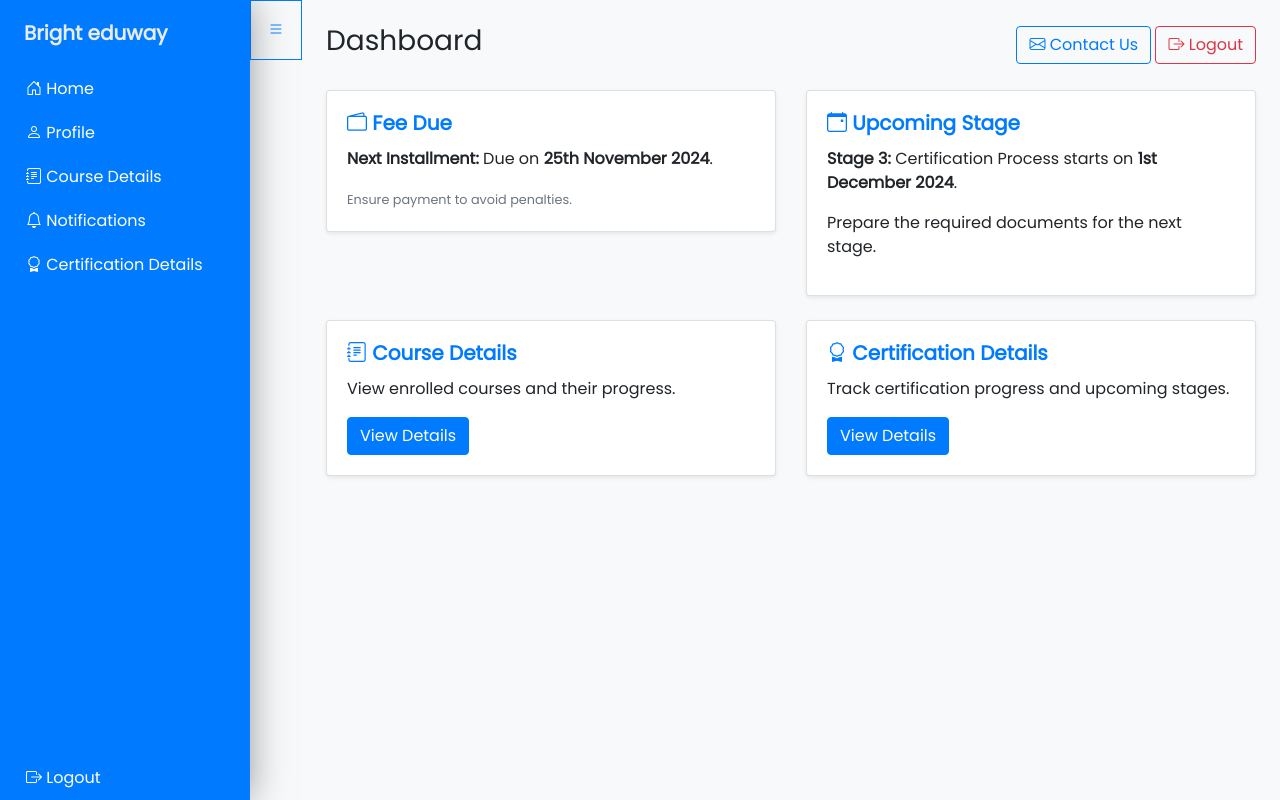
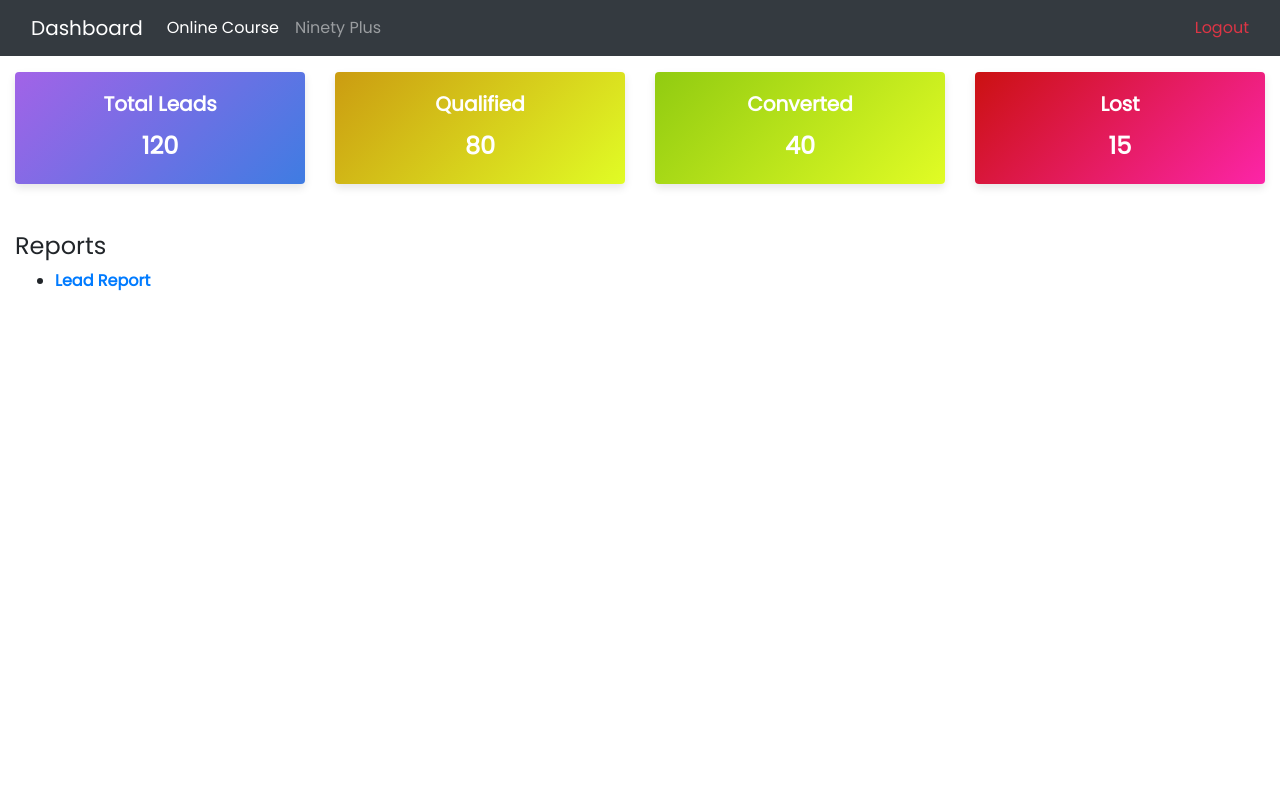
Before and after one commit to cmubeenali/ecms-admin-portal, a Python web app: template ecms_admin_portal/templates/dashboard.html in a window 1280 px wide. Run offline with Jinja, Linux system fonts and the light colour scheme; the template is opened without the code that fills it, so the values that code supplies are empty.

Commit message:
1) App : changed architecture to run for admin portal rather than applicant portal 2) Dashboard : started working on UI.

```diff
--- /dev/null
+++ b/ecms_admin_portal/public/css/dashboard.css
@@ -0,0 +1,49 @@
+@font-face {
+    font-family: 'Poppins';
+    src: url('../font/Poppins/Poppins-Regular.ttf') format('truetype');
+    font-weight: normal;
+    font-style: normal;
+}
+
+body {
+    font-family: 'Poppins', Arial, sans-serif;
+}
+
+.container{
+    max-width: 1280px !important;
+}
+
+.logout-link {
+    color: #dc3545;
+    text-decoration: none;
+}
+.logout-link:hover {
+    text-decoration: underline;
+}
+
+.card {
+    box-shadow: 0 4px 8px rgba(0, 0, 0, 0.1);
+    border: none;
+    color: white;
+}
+
+.card-title {
+    font-size: 1.25rem;
+    font-weight: bold;
+}
+
+.card-text {
+    font-size: 1.5rem;
+    font-weight: bold;
+}
+
+.shortcut-link {
+    text-decoration: none;
+    font-weight: bold;
+    color: #007bff;
+}
+
+.shortcut-link:hover {
+    color: #0056b3;
+    text-decoration: underline;
+}
--- a/ecms_admin_portal/public/css/portal.css
+++ /dev/null
@@ -1,206 +0,0 @@
-/* Default Portal CSS */
-body {
-  font-family: Arial, sans-serif;
-  background-color: #f8f9fa;
-  margin: 0;
-}
-
-/* Sidebar */
-.sidebar {
-  height: 100vh;
-  width: 250px;
-  background-color: #343a40;
-  color: white;
-  position: fixed;
-  top: 0;
-  left: 0;
-}
-
-.sidebar .nav-link {
-  color: white;
-  margin: 10px 0;
-  padding: 10px 15px;
-  transition: background 0.3s ease;
-}
-
-.sidebar .nav-link:hover {
-  background-color: #495057;
-  border-radius: 4px;
-}
-
-.main-content {
-  margin-left: 250px;
-  padding: 20px;
-}
-
-.card-title {
-  font-weight: bold;
-}
-
-.notification-item {
-  border-bottom: 1px solid #ddd;
-  padding: 10px 0;
-  cursor: pointer;
-  transition: background-color 0.3s ease;
-}
-
-.notification-item:hover {
-  background-color: #f1f1f1;
-}
-
-.notification-details {
-  margin-top: 5px;
-  color: #6c757d;
-}
-
-.hoverable-card {
-  transition: transform 0.3s ease, box-shadow 0.3s ease;
-}
-
-.hoverable-card:hover {
-  transform: scale(1.05);
-  box-shadow: 0 4px 10px rgba(0, 0, 0, 0.2);
-}
-
-.nav-link {
-  transition: transform 0.3s ease, box-shadow 0.3s ease;
-}
-
-.nav-link:hover {
-  transform: scale(1.05);
-  box-shadow: 0 4px 10px rgba(0, 0, 0, 0.2);
-}
-
-/* Sample Sidebar CSS (Integrated with Portal CSS) */
-@font-face {
-  font-family: 'Poppins';
-  src: url('../font/Poppins/Poppins-Regular.ttf') format('truetype');
-  font-weight: normal;
-  font-style: normal;
-}
-
-body {
-  font-family: 'Poppins', Arial, sans-serif;
-  /* background-image: url("https://codzsword.github.io/bootstrap-sidebar/background-image.jpg"); */
-  background-repeat: no-repeat;
-  background-position: center bottom;
-  background-size: cover;
-  overflow: hidden;
-
-}
-
-#sidebar {
-  max-width: 250px; /* Matches portal default */
-  min-width: 250px; /* Matches portal default */
-  transition: all 0.35s ease-in-out;
-  box-shadow: 0 0 35px 0 rgba(49, 57, 66, 0.5);
-  z-index: 1111;
-  background-color: #007bff; /* Consistent with portal theme */
-  color: white;
-}
-
-#sidebar.collapsed {
-  margin-left: -250px;
-}
-
-.sidebar-logo {
-  padding: 1.15rem 1.5rem;
-}
-
-.sidebar-logo a {
-  color: #e9ecef;
-  font-size: 1.25rem;
-  font-weight: 600;
-}
-
-.sidebar-nav {
-  padding: 0;
-}
-
-.sidebar-header {
-  color: #e9ecef;
-  font-size: 0.75rem;
-  padding: 1.5rem 1.5rem 0.375rem;
-}
-
-.sidebar-link {
-  padding: 0.625rem 1.625rem;
-  color: #e9ecef;
-  position: relative;
-  display: block;
-  font-size: 1rem;
-  transition: transform 0.3s ease, box-shadow 0.3s ease;
-}
-
-.sidebar-link:hover {
-  background-color: #495057;
-  border-radius: 4px;
-  transform: scale(1.05);
-  box-shadow: 0 4px 10px rgba(0, 0, 0, 0.2);
-}
-
-.sidebar-link[data-bs-toggle="collapse"]::after {
-  border: solid;
-  border-width: 0 0.075rem 0.075rem 0;
-  content: "";
-  display: inline-block;
-  padding: 2px;
-  position: absolute;
-  right: 1.5rem;
-  top: 1.4rem;
-  transform: rotate(-135deg);
-  transition: all 0.2s ease-out;
-}
-
-.sidebar-link[data-bs-toggle="collapse"].collapsed::after {
-  transform: rotate(45deg);
-  transition: all 0.2s ease-out;
-}
-
-.content {
-  flex: 1;
-  max-width: 100vw;
-  width: 100vw;
-  overflow: hidden;
-  padding: 20px;
-  margin-left: 250px; /* Aligns content with sidebar */
-}
-
-.navbar {
-  height: 60px;
-  display: flex;
-  align-items: center;
-  background-color: #f8f9fa;
-  color: white;
-  padding: 0 15px;
-  position: sticky;
-  top: 0;
-  z-index: 1020;
-}
-
-.navbar .btn {
-  color: #007bff;
-  /* background: none; */
-  /* border: none; */
-  padding: 0;
-}
-
-.navbar .btn:hover {
-  color: #000000;
-}
-
-/* Responsive Adjustments */
-@media (max-width: 768px) {
-  #sidebar {
-      max-width: 60px;
-      min-width: 60px;
-  }
-
-  #sidebar.collapsed {
-      margin-left: -60px;
-  }
-
-  .content {
-      margin-left: 60px;
-  }
-}
--- a/ecms_admin_portal/public/js/sidebar.js
+++ /dev/null
@@ -1,4 +0,0 @@
-const toggler = document.querySelector(".btn");
-toggler.addEventListener("click",function(){
-    document.querySelector("#sidebar").classList.toggle("collapsed");
-});
--- a/ecms_admin_portal/start_server.py
+++ b/ecms_admin_portal/start_server.py
@@ -1,5 +1,5 @@
 import logging
-from ecms_applicant_portal.server import make_app
+from ecms_admin_portal.server import make_app
 
 logging.root.setLevel(logging.NOTSET)
 
--- a/ecms_admin_portal/templates/dashboard.html
+++ b/ecms_admin_portal/templates/dashboard.html
@@ -1,79 +1,88 @@
 <!DOCTYPE html>
 <html lang="en">
+
 <head>
   {% include "header.html" %}
+  <link rel="stylesheet" href="../public/css/dashboard.css">
   <title>Dashboard</title>
 </head>
+
 <body>
-  <!-- Main Layout -->
-  <div class="d-flex" style="min-height: 100vh;">
+  <!-- Navigation Menu -->
+  <nav class="navbar navbar-expand-lg navbar-dark bg-dark">
+    <div class="container-fluid d-flex justify-content-between">
+      <!-- Brand -->
+      <a class="navbar-brand" href="#">Dashboard</a>
 
-    {% include "sidebar.html" %}
-
-    <!-- Main Content -->
-    <div class="flex-grow-1 p-4">
-      <!-- Header -->
-      <div class="d-flex justify-content-between align-items-center mb-4">
-        <h3>Dashboard</h3>
-        <div>
-          <button class="btn btn-outline-primary"><i class="bi bi-envelope"></i> Contact Us</button>
-          <a href="/auth/logout" class="btn btn-outline-danger"><i class="bi bi-box-arrow-right"></i> Logout</button></a>
-        </div>
+      <!-- Menu Items -->
+      <div class="collapse navbar-collapse" id="navbarNav">
+        <ul class="navbar-nav">
+          <li class="nav-item">
+            <a class="nav-link active" href="#" id="onlineCourse">Online Course</a>
+          </li>
+          <li class="nav-item">
+            <a class="nav-link" href="#" id="ninetyPlus">Ninety Plus</a>
+          </li>
+        </ul>
       </div>
 
-      <!-- Notification Section -->
-      <div class="row">
-        <!-- Fee Due -->
-        <div class="col-lg-6 col-md-12 mb-4">
-          <div class="card shadow-sm hoverable-card">
-              <div class="card-body">
-                  <h5 class="card-title text-primary"><i class="bi bi-wallet2"></i> Fee Due</h5>
-                  <p class="card-text"><strong>Next Installment:</strong> Due on <b>25th November 2024</b>.</p>
-                  <small class="text-muted">Ensure payment to avoid penalties.</small>
-              </div>
-          </div>
-      </div>
+      <!-- Logout Link -->
+      <a href="#" class="logout-link" id="logout">Logout</a>
+    </div>
+  </nav>
 
-        <!-- Upcoming Stage -->
-        <div class="col-md-6">
-          <div class="card shadow-sm hoverable-card">
-            <div class="card-body">
-              <h5 class="card-title text-primary"><i class="bi bi-calendar-event"></i> Upcoming Stage</h5>
-              <p class="card-text"><strong>Stage 3:</strong> Certification Process starts on <b>1st December 2024</b>.</p>
-              <p>Prepare the required documents for the next stage.</p>
-            </div>
+  <!-- Main Content -->
+  <div class="container mt-3">
+    <!-- Metric Cards -->
+    <div class="row">
+      <div class="col-md-3">
+        <div class="card text-center" style="background: linear-gradient(135deg, #a263e7, #3f7ce2)">
+          <div class="card-body">
+            <h5 class="card-title">Total Leads</h5>
+            <p class="card-text">120</p>
           </div>
         </div>
       </div>
-
-      <!-- Other Sections -->
-      <div class="row mt-4">
-        <!-- Course Details -->
-        <div class="col-md-6">
-          <div class="card shadow-sm hoverable-card">
-            <div class="card-body">
-              <h5 class="card-title text-primary"><i class="bi bi-journal-text"></i> Course Details</h5>
-              <p class="card-text">View enrolled courses and their progress.</p>
-              <a href="/course" class="btn btn-primary">View Details</a>
-            </div>
+      <div class="col-md-3">
+        <div class="card text-center" style="background: linear-gradient(135deg, #cb9c11, #e1fc25);">
+          <div class="card-body">
+            <h5 class="card-title">Qualified</h5>
+            <p class="card-text">80</p>
           </div>
         </div>
-
-        <!-- Certification Details -->
-        <div class="col-md-6">
-          <div class="card shadow-sm hoverable-card">
-            <div class="card-body">
-              <h5 class="card-title text-primary"><i class="bi bi-award"></i> Certification Details</h5>
-              <p class="card-text">Track certification progress and upcoming stages.</p>
-              <a href="#" class="btn btn-primary">View Details</a>
-            </div>
+      </div>
+      <div class="col-md-3">
+        <div class="card text-center" style="background: linear-gradient(135deg, #91cb11, #e1fc25);">
+          <div class="card-body">
+            <h5 class="card-title">Converted</h5>
+            <p class="card-text">40</p>
+          </div>
+        </div>
+      </div>
+      <div class="col-md-3">
+        <div class="card text-center" style="background: linear-gradient(135deg, #cb1111, #fc25a8);">
+          <div class="card-body">
+            <h5 class="card-title">Lost</h5>
+            <p class="card-text">15</p>
           </div>
         </div>
       </div>
     </div>
+
+    <!-- Report Shortcuts -->
+    <div class="mt-5">
+      <h4>Reports</h4>
+      <ul>
+        <li><a href="#" class="shortcut-link" id="leadReport">Lead Report</a></li>
+      </ul>
+    </div>
   </div>
+
 
   {% include "footer.html" %}
 
+
+
 </body>
+
 </html>
--- a/ecms_admin_portal/templates/footer.html
+++ b/ecms_admin_portal/templates/footer.html
@@ -12,4 +12,3 @@
 
 <!-- Select2: for searchable dropdowns -->
 <script src="../public/js/select2.full.js"></script>
-<script src="../public/js/sidebar.js"></script>
--- a/ecms_admin_portal/templates/header.html
+++ b/ecms_admin_portal/templates/header.html
@@ -7,6 +7,3 @@
 
 <!-- Select2: for searchable dropdowns -->
 <link rel="stylesheet" href="../public/css/select2.css" rel="stylesheet">
-
-<!-- Base css styles that affect entire application should be placed in this file -->
-<link rel="stylesheet" href="../public/css/portal.css">
--- a/ecms_admin_portal/templates/sidebar.html
+++ /dev/null
@@ -1,41 +0,0 @@
-<!-- Sidebar -->
-<aside id="sidebar">
-    <div class="h-100">
-        <div class="sidebar-logo">
-            <a href="#">Bright eduway</a>
-        </div>
-        <!-- Sidebar Navigation -->
-        <ul class="sidebar-nav">
-            <!-- <li class="sidebar-header">
-                Tools & Componentsbd268
-            </li> -->
-            <li class="sidebar-item">
-                <a href="/dash" class="sidebar-link text-white"><i class="bi bi-house-door"></i> Home</a>
-            </li>
-            <li class="sidebar-item">
-                <a href="/user-profile" class="sidebar-link text-white"><i class="bi bi-person"></i> Profile</a>
-            </li>
-            <li class="sidebar-item">
-                <a href="/course" class="sidebar-link text-white"><i class="bi bi-journal-text"></i> Course
-                    Details</a>
-            </li>
-            <li class="sidebar-item">
-                <a href="#" class="sidebar-link text-white"><i class="bi bi-bell"></i> Notifications</a>
-            </li>
-
-            <li class="sidebar-item">
-                <a href="#" class="sidebar-link text-white"><i class="bi bi-award"></i> Certification Details</a>
-            </li>
-        </ul>
-    </div>
-    <div class="fixed-bottom">
-        <a href="/auth/logout" class="sidebar-link text-white"><i class="bi bi-box-arrow-right"></i> Logout</a>
-
-    </div>
-</aside>
-<div class="navbar navbar-expand border border-primary px-3" style="height: 60px">
-    <!-- Button for sidebar toggle -->
-    <button class="btn" type="button" data-bs-theme="dark">
-        <i class="bi bi-list"></i>
-    </button>
-</div>
--- a/ecms_admin_portal/url_config.py
+++ b/ecms_admin_portal/url_config.py
@@ -2,7 +2,6 @@ url_mod={
     'auth':['auth','Auth'],
     'dash':['dashboard','Dashboard'],
     'example':['example','Example'],
-    'user-profile':['user_profile','UserProfile'],
     'user-profile':['user_profile','UserProfile'],
 }
 
```
Also changed, not shown: ecms_admin_portal/config/session.py (added, +44 -0 lines), ecms_admin_portal/modules/auth.py (+1 -63 lines), ecms_admin_portal/server.py (+6 -6 lines).
